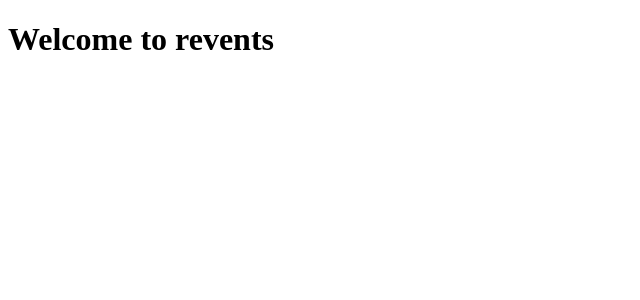
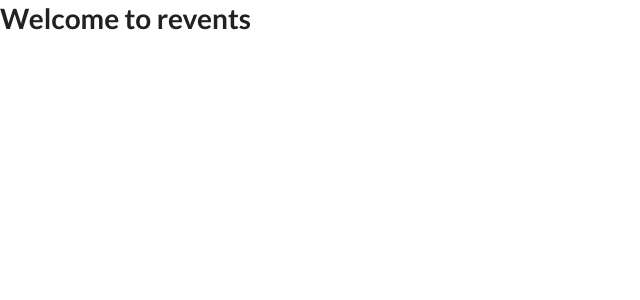
Before and after one commit to kratikaDeshlehra/Re-vents, a React (Vite) app: page / in a window 1280 px wide. Shown: the top 300 px of the page, without its empty margins (0-640 px from the left). Built offline with nearby package versions, Linux system fonts and the light colour scheme.

Commit message:
Semantic-UI added

```diff
--- a/package.json
+++ b/package.json
@@ -11,7 +11,9 @@
   },
   "dependencies": {
     "react": "^18.3.1",
-    "react-dom": "^18.3.1"
+    "react-dom": "^18.3.1",
+    "semantic-ui-css": "^2.5.0",
+    "semantic-ui-react": "^2.1.5"
   },
   "devDependencies": {
     "@eslint/js": "^9.17.0",
--- a/src/app/Layout/style.css
+++ b/src/app/Layout/style.css
@@ -0,0 +1 @@
+@import url('semantic-ui-css/semantic.min.css');
```
Also changed, not shown: 1 other file (tests, documents, lock files or other folders).
